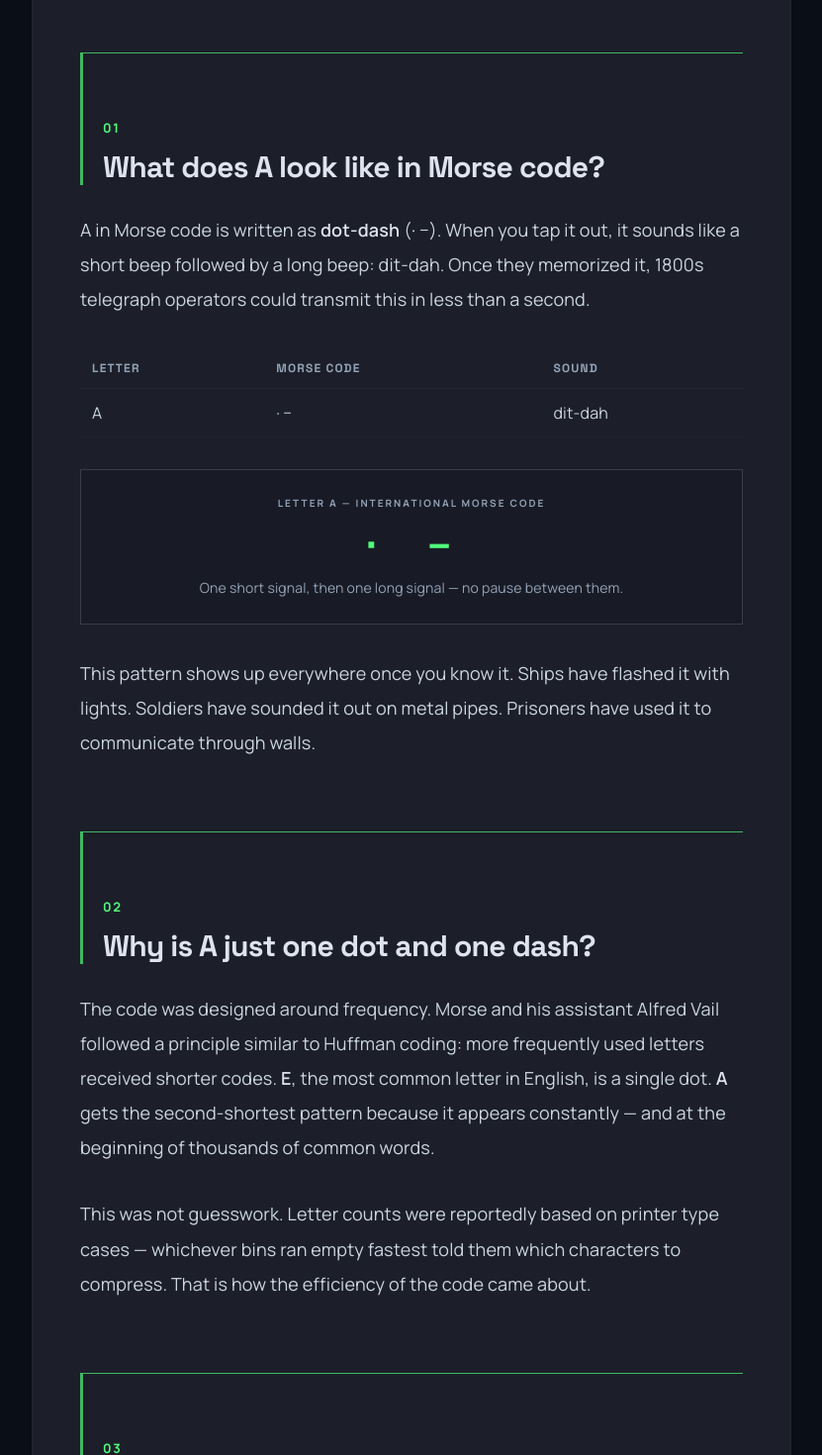
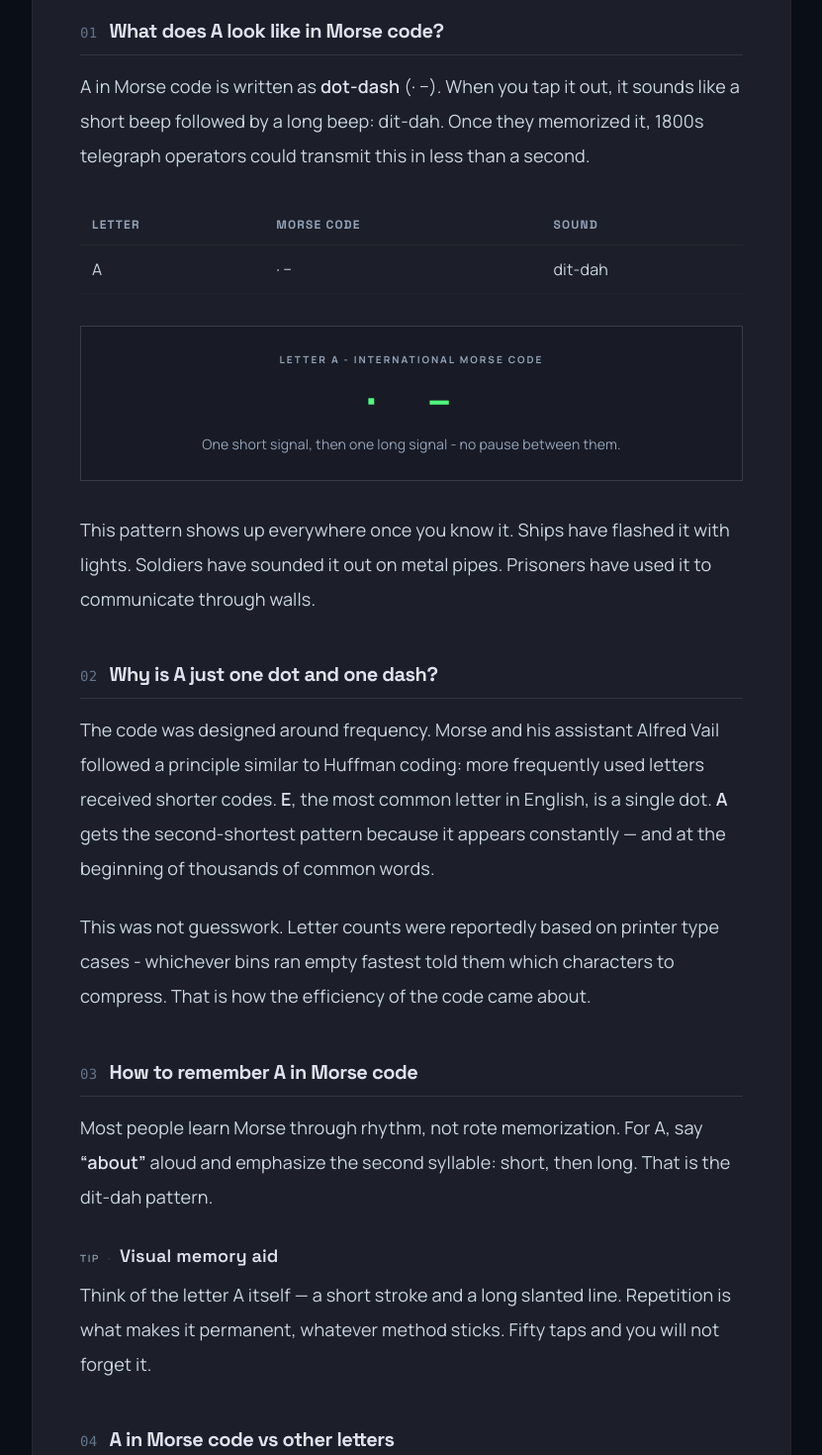
Before and after one commit to sandaru3n/Morse-Code-World, a Next.js app: page /blog/a-in-morse-code in a window 1280 px wide. Shown: the part 900-2370 px from the top of the page at 99% size, without its empty margins (224-1055 px from the left). Built offline with nearby package versions, Linux system fonts and the light colour scheme; no server answers.

Commit message:
fixed blog template

```diff
--- a/app/globals.css
+++ b/app/globals.css
@@ -232,6 +232,60 @@
     @apply text-[17px] leading-[1.9] sm:text-lg sm:leading-[1.95];
   }
 
+  /* Editorial headings — compact, single-line sections (A in Morse post only) */
+  .prose-content--editorial > h2.blog-section-heading--editorial {
+    @apply mb-3 mt-10 flex scroll-mt-24 items-baseline gap-3 border-0 border-b border-slate-200/90 pb-2.5 pl-0 pt-0 sm:mb-3.5 sm:mt-11 dark:border-white/10;
+  }
+
+  .prose-content--editorial > h2.blog-section-heading--editorial:first-of-type {
+    @apply mt-8 sm:mt-9;
+  }
+
+  .prose-content--editorial .blog-section-heading-num {
+    @apply shrink-0 font-mono text-xs font-medium tabular-nums tracking-wide text-slate-400 dark:text-slate-500 sm:text-sm;
+  }
+
+  .prose-content--editorial .blog-section-heading-text {
+    @apply min-w-0 font-headline text-lg font-bold leading-snug tracking-tight text-neutral-900 dark:text-on-surface sm:text-xl;
+  }
+
+  .prose-content--editorial > h3.blog-subsection-heading--editorial {
+    @apply mb-2 mt-6 flex flex-wrap items-baseline gap-x-2 border-0 pl-0 sm:mt-7;
+  }
+
+  .prose-content--editorial .blog-subsection-label {
+    @apply font-label text-[10px] font-semibold uppercase tracking-[0.16em] text-slate-500 dark:text-slate-400;
+  }
+
+  .prose-content--editorial .blog-subsection-label::after {
+    content: "·";
+    @apply ml-2 text-slate-300 dark:text-slate-600;
+  }
+
+  .prose-content--editorial .blog-subsection-title {
+    @apply font-headline text-base font-semibold leading-snug text-neutral-900 dark:text-on-surface sm:text-lg;
+  }
+
+  .prose-content--editorial > h2 + p,
+  .prose-content--editorial > h3 + p {
+    @apply mb-5 mt-0 sm:mb-6;
+  }
+
+  .prose-content--editorial > h2 + table,
+  .prose-content--editorial > h3 + table {
+    @apply mt-1;
+  }
+
+  .prose-content--editorial br.prose-gap {
+    margin-bottom: 1rem;
+  }
+
+  @media (min-width: 640px) {
+    .prose-content--editorial br.prose-gap {
+      margin-bottom: 1.125rem;
+    }
+  }
+
   .blog-morse-highlight {
     @apply my-8 border border-slate-300 bg-slate-50 px-4 py-6 text-center dark:border-white/15 dark:bg-surface-container-low;
   }
--- a/components/blog/SectionHeading.tsx
+++ b/components/blog/SectionHeading.tsx
@@ -1,11 +1,26 @@
+type HeadingVariant = "default" | "editorial";
+
 /** SEO-friendly h2: small label line + large bold subtitle */
 export function SectionHeading({
   label,
-  title
+  title,
+  variant = "default"
 }: {
   label: string;
   title: string;
+  variant?: HeadingVariant;
 }) {
+  if (variant === "editorial") {
+    return (
+      <h2 className="blog-section-heading blog-section-heading--editorial">
+        <span className="blog-section-heading-num" aria-hidden="true">
+          {label}
+        </span>
+        <span className="blog-section-heading-text">{title}</span>
+      </h2>
+    );
+  }
+
   return (
     <>
       <h2>
@@ -33,11 +48,22 @@ export function SectionHeadingSingle({ title }: { title: string }) {
 /** h3: label + bold subtitle (e.g. Week 1 / Letters A–M) */
 export function SubsectionHeading({
   label,
-  title
+  title,
+  variant = "default"
 }: {
   label: string;
   title: string;
+  variant?: HeadingVariant;
 }) {
+  if (variant === "editorial") {
+    return (
+      <h3 className="blog-subsection-heading blog-subsection-heading--editorial">
+        <span className="blog-subsection-label">{label}</span>
+        <span className="blog-subsection-title">{title}</span>
+      </h3>
+    );
+  }
+
   return (
     <>
       <h3>
--- a/lib/blog/posts/a-in-morse-code.tsx
+++ b/lib/blog/posts/a-in-morse-code.tsx
@@ -55,7 +55,7 @@ export const post: BlogPost = {
 
   Content: function AInMorseContent() {
     return (
-      <div className="prose-content prose-content--guide">
+      <div className="prose-content prose-content--guide prose-content--editorial">
         <p>
           The letter A in Morse code is one dot followed by one dash:{" "}
           <span className="prose-emphasis">· −</span>
@@ -67,7 +67,7 @@ export const post: BlogPost = {
         </p>
         <br className="prose-gap" />
 
-        <SectionHeading label="01" title="What does A look like in Morse code?" />
+        <SectionHeading variant="editorial" label="01" title="What does A look like in Morse code?" />
         <p>
           A in Morse code is written as <span className="prose-emphasis">dot-dash</span> (· −). When you
           tap it out, it sounds like a short beep followed by a long beep: dit-dah. Once they memorized it,
@@ -93,8 +93,8 @@ export const post: BlogPost = {
         <br className="prose-gap" />
         <BlogMorseHighlight
           pattern="· −"
-          label="Letter A — International Morse Code"
-          caption="One short signal, then one long signal — no pause between them."
+          label="Letter A - International Morse Code"
+          caption="One short signal, then one long signal - no pause between them."
         />
         <p>
           This pattern shows up everywhere once you know it. Ships have flashed it with lights. Soldiers
@@ -102,7 +102,7 @@ export const post: BlogPost = {
         </p>
         <br className="prose-gap" />
 
-        <SectionHeading label="02" title="Why is A just one dot and one dash?" />
+        <SectionHeading variant="editorial" label="02" title="Why is A just one dot and one dash?" />
         <p>
           The code was designed around frequency. Morse and his assistant Alfred Vail followed a principle
           similar to Huffman coding: more frequently used letters received shorter codes.{" "}
@@ -112,27 +112,27 @@ export const post: BlogPost = {
         </p>
         <br className="prose-gap" />
         <p>
-          This was not guesswork. Letter counts were reportedly based on printer type cases — whichever bins
+          This was not guesswork. Letter counts were reportedly based on printer type cases - whichever bins
           ran empty fastest told them which characters to compress. That is how the efficiency of the code
           came about.
         </p>
         <br className="prose-gap" />
 
-        <SectionHeading label="03" title="How to remember A in Morse code" />
+        <SectionHeading variant="editorial" label="03" title="How to remember A in Morse code" />
         <p>
           Most people learn Morse through rhythm, not rote memorization. For A, say{" "}
           <span className="prose-emphasis">“about”</span> aloud and emphasize the second syllable: short,
           then long. That is the dit-dah pattern.
         </p>
         <br className="prose-gap" />
-        <SubsectionHeading label="Tip" title="Visual memory aid" />
+        <SubsectionHeading variant="editorial" label="Tip" title="Visual memory aid" />
         <p>
           Think of the letter A itself — a short stroke and a long slanted line. Repetition is what makes it
           permanent, whatever method sticks. Fifty taps and you will not forget it.
         </p>
         <br className="prose-gap" />
 
-        <SectionHeading label="04" title="A in Morse code vs other letters" />
+        <SectionHeading variant="editorial" label="04" title="A in Morse code vs other letters" />
         <p>It helps to see A next to letters it is easy to confuse:</p>
         <br className="prose-gap" />
         <table>
@@ -181,7 +181,7 @@ export const post: BlogPost = {
         </p>
         <br className="prose-gap" />
 
-        <SectionHeading label="05" title="Where A in Morse code is used today" />
+        <SectionHeading variant="editorial" label="05" title="Where A in Morse code is used today" />
         <p>Morse code is not dead. This mode can travel farther and is still used because weak signals are easier to decode than voice:</p>
         <br className="prose-gap" />
         <ul>
@@ -195,7 +195,7 @@ export const post: BlogPost = {
         </ul>
         <br className="prose-gap" />
 
-        <SectionHeading label="06" title="Quick reference chart" />
+        <SectionHeading variant="editorial" label="06" title="Quick reference chart" />
         <table>
           <thead>
             <tr>
@@ -227,7 +227,7 @@ export const post: BlogPost = {
           <p>
             In Morse code, <strong>A</strong> is two symbols: a dot and a dash. It is one of the first
             letters you learn because it is short and easy to remember. Once you nail it, letters like N, W,
-            and U fall into place faster — they all follow the same dot-dash logic Morse and Vail worked out
+            and U fall into place faster - they all follow the same dot-dash logic Morse and Vail worked out
             almost 200 years ago.
           </p>
         </BlogKeyTakeaway>
```
Also changed, not shown: 1 other file (tests, documents, lock files or other folders).
